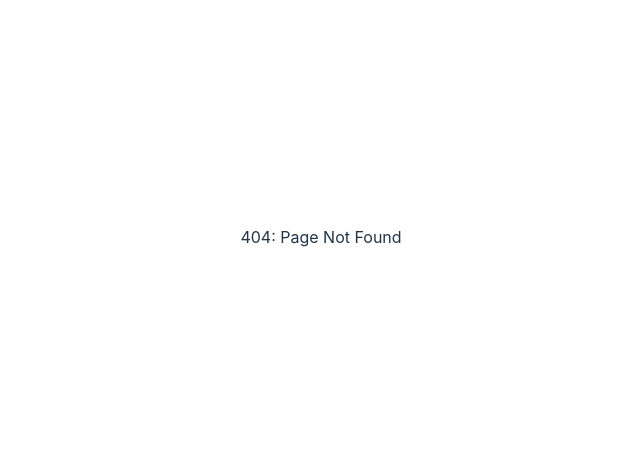
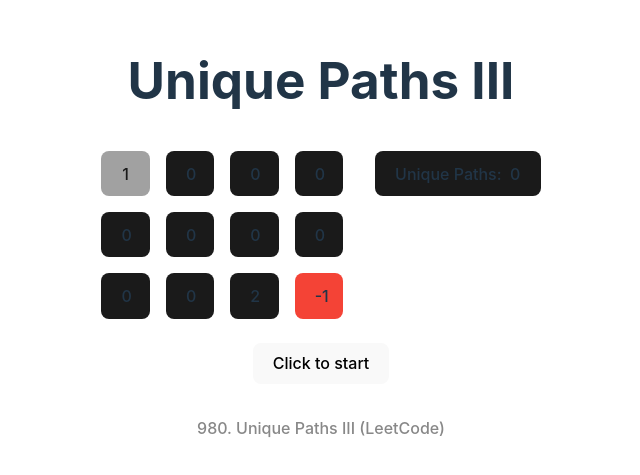
Before and after one commit to shantanupatil23/AlgoViz, a React (Vite) app in the folder algo-viz-react/: page /unique-paths in a window 1280 px wide. Before the commit this address had no page. Shown: the part 163-638 px from the top of the page, without its empty margins (319-959 px from the left). Built offline with nearby package versions, Linux system fonts and the light colour scheme.

Commit message:
new algorithm, refractor

```diff
--- a/algo-viz-react/src/App.jsx
+++ b/algo-viz-react/src/App.jsx
@@ -3,6 +3,7 @@ import Home from "./Home";
 import NoPage from "./NoPage";
 import MinimumPathSum from "./algorithms/MinimumPathSum";
 import ShortestPathToGetAllKeys from "./algorithms/ShortestPathToGetAllKeys";
+import UniquePaths from "./algorithms/UniquePaths";
 
 function App() {
   return (
@@ -14,6 +15,7 @@ function App() {
           path="shortest-path-keys"
           element={<ShortestPathToGetAllKeys />}
         />
+        <Route path="unique-paths" element={<UniquePaths />} />
         <Route path="*" element={<NoPage />} />
       </Routes>
     </BrowserRouter>
--- a/algo-viz-react/src/Home.css
+++ b/algo-viz-react/src/Home.css
@@ -38,8 +38,12 @@
   display: inline;
 }
 
-.algo-button{
+.algo-button {
   margin-inline: 1em;
+}
+
+.card .algo-button {
+  width: 20em;
 }
 
 .read-the-docs {
--- a/algo-viz-react/src/Home.jsx
+++ b/algo-viz-react/src/Home.jsx
@@ -14,6 +14,11 @@ function Home() {
       id: crypto.randomUUID(),
       title: "Minimum Path Sum",
       endpoint: "min-path-sum",
+    },
+    {
+      id: crypto.randomUUID(),
+      title: "Unique Paths III",
+      endpoint: "unique-paths",
     },
   ];
 
@@ -37,7 +42,9 @@ function Home() {
           );
         })}
       </div>
-      <p className="read-the-docs">Click on the any Algorithm to proceed.</p>
+      <p className="read-the-docs">
+        Choose an algorithm for visualization from the available options.
+      </p>
     </>
   );
 }
--- a/algo-viz-react/src/algorithms/MinimumPathSum.jsx
+++ b/algo-viz-react/src/algorithms/MinimumPathSum.jsx
@@ -52,10 +52,10 @@ export default function MinimumPathSum() {
     const current_pointer_value = matrix[i][j].value;
 
     updateMatrix(i, j, Grid.current, current_pointer_value);
-    await sleep(200);
+    await sleep(100);
 
     if (i === matrix.length - 1 && j === matrix[0].length - 1) {
-      await sleep(500);
+      await sleep(200);
       min_sum = Math.min(min_sum ?? count_debug, count_debug);
       updateMatrix(i, j, Grid.notVisited, current_pointer_value * -1, min_sum);
       return;
@@ -73,7 +73,7 @@ export default function MinimumPathSum() {
       updateMatrix(i, j, Grid.current);
     }
 
-    await sleep(200);
+    await sleep(100);
     updateMatrix(i, j, Grid.notVisited, current_pointer_value * -1);
     return;
   }
@@ -84,10 +84,10 @@ export default function MinimumPathSum() {
 
   return (
     <VisualizeBlock
+      title="Minimum Path Sum"
       matrix={matrix}
       count={count}
       minCount={minCount}
-      runAlgorithm={runAlgorithm}
       visualizeSection={
         <>
           <div className="viz-div">
@@ -119,6 +119,9 @@ export default function MinimumPathSum() {
           </div>
         </>
       }
+      runAlgorithm={runAlgorithm}
+      url="https://leetcode.com/problems/minimum-path-sum/"
+      question="64. Minimum Path Sum (LeetCode)"
     />
   );
 }
--- a/algo-viz-react/src/algorithms/ShortestPathToGetAllKeys.jsx
+++ b/algo-viz-react/src/algorithms/ShortestPathToGetAllKeys.jsx
@@ -217,9 +217,9 @@ export default function ShortestPathToGetAllKeys() {
 
   return (
     <VisualizeBlock
+      title="Shortest Path to Get All Keys"
       matrix={matrix}
       resultMatrix={resultMatrix}
-      runAlgorithm={runAlgorithm}
       visualizeSection={
         <>
           {[
@@ -250,6 +250,9 @@ export default function ShortestPathToGetAllKeys() {
           })}
         </>
       }
+      runAlgorithm={runAlgorithm}
+      url="https://leetcode.com/problems/shortest-path-to-get-all-keys/"
+      question="864. Shortest Path to Get All Keys (LeetCode)"
     />
   );
 }
--- /dev/null
+++ b/algo-viz-react/src/algorithms/UniquePaths.jsx
@@ -0,0 +1,156 @@
+import { useState } from "react";
+import { Grid } from "../constants";
+import VisualizeBlock from "./VisualizeBlock";
+
+export default function UniquePaths() {
+  const grid = [
+    [1, 0, 0, 0],
+    [0, 0, 0, 0],
+    [0, 0, 2, -1],
+  ];
+
+  const [matrix, setMatrix] = useState(
+    grid.map((row) => {
+      return row.map((item) => {
+        return {
+          id: crypto.randomUUID(),
+          value: item,
+          status:
+            item === 1
+              ? Grid.current
+              : item === -1
+              ? Grid.wall
+              : Grid.notVisited,
+        };
+      });
+    })
+  );
+  const [count, setCount] = useState(0);
+
+  function sleep(ms) {
+    return new Promise((resolve) => setTimeout(resolve, ms));
+  }
+
+  let visited = [];
+  let n_blocks = 0;
+
+  async function traverse(i, j) {
+    if (visited.some(([dx, dy]) => dx === i && dy === j)) return;
+
+    const current_matrix = [...matrix];
+
+    if (visited.length > 0) {
+      const [dx, dy] = visited[visited.length - 1];
+      current_matrix[dx][dy].status = Grid.visited;
+    }
+    current_matrix[i][j].status = Grid.current;
+    setMatrix(current_matrix);
+    await sleep(100);
+
+    visited.push([i, j]);
+
+    if (grid[i][j] === 2) {
+      if (visited.length - 2 === n_blocks) {
+        setCount((currentCount) => {
+          return ++currentCount;
+        });
+        await sleep(500);
+      }
+      visited.pop();
+
+      if (visited.length > 0) {
+        const temp = visited[visited.length - 1];
+        current_matrix[temp[0]][temp[1]].status = Grid.current;
+        current_matrix[i][j].status = Grid.notVisited;
+        setMatrix(current_matrix);
+        await sleep(100);
+      }
+      return;
+    }
+
+    if (
+      j !== grid[0].length - 1 &&
+      grid[i][j + 1] !== -1 &&
+      grid[i][j + 1] !== 1
+    ) {
+      await traverse(i, j + 1);
+    }
+    if (
+      i !== grid.length - 1 &&
+      grid[i + 1][j] !== -1 &&
+      grid[i + 1][j] !== 1
+    ) {
+      await traverse(i + 1, j);
+    }
+    if (j !== 0 && grid[i][j - 1] !== -1 && grid[i][j - 1] !== 1) {
+      await traverse(i, j - 1);
+    }
+    if (i !== 0 && grid[i - 1][j] !== -1 && grid[i - 1][j] !== 1) {
+      await traverse(i - 1, j);
+    }
+    visited.pop();
+
+    if (visited.length > 0) {
+      const temp = visited[visited.length - 1];
+      current_matrix[temp[0]][temp[1]].status = Grid.current;
+      current_matrix[i][j].status = Grid.notVisited;
+      setMatrix(current_matrix);
+      await sleep(100);
+    }
+    return;
+  }
+
+  async function runAlgorithm() {
+    setCount(0);
+    let start_i = 0;
+    let start_j = 0;
+    for (let i = 0; i < grid.length; i++) {
+      for (let j = 0; j < grid[0].length; j++) {
+        if (grid[i][j] === 0) {
+          n_blocks += 1;
+        } else if (grid[i][j] == 1) {
+          start_i = i;
+          start_j = j;
+        }
+      }
+    }
+    await traverse(start_i, start_j);
+  }
+
+  return (
+    <VisualizeBlock
+      title="Unique Paths III"
+      matrix={matrix}
+      count={count}
+      visualizeSection={
+        <>
+          <div className="viz-div">
+            {matrix.map((row) => {
+              return (
+                <div key={crypto.randomUUID()} className="viz-row">
+                  {row.map((item) => {
+                    return (
+                      <div key={item.id} className={`viz-block ${item.status}`}>
+                        {item.value}
+                      </div>
+                    );
+                  })}
+                </div>
+              );
+            })}
+          </div>
+          <div>
+            <div className="viz-results">
+              <div className="viz-results-key">
+                Unique Paths:&nbsp;&nbsp;{count}
+              </div>
+            </div>
+          </div>
+        </>
+      }
+      runAlgorithm={runAlgorithm}
+      url="https://leetcode.com/problems/unique-paths-iii/"
+      question="980. Unique Paths III (LeetCode)"
+    />
+  );
+}
--- a/algo-viz-react/src/algorithms/VisualizeBlock.jsx
+++ b/algo-viz-react/src/algorithms/VisualizeBlock.jsx
@@ -2,7 +2,7 @@
 export default function VisualizeBlock(props) {
   return (
     <>
-      <h1>Minimum Path Sum</h1>
+      <h1>{props.title}</h1>
       <div className="viz-section">{props.visualizeSection}</div>
       <button
         onClick={() => props.runAlgorithm()}
@@ -11,6 +11,9 @@ export default function VisualizeBlock(props) {
       >
         Click to start
       </button>
+      <a href={props.url} target="_blank" rel="noreferrer">
+        <p className="read-the-docs">{props.question}</p>
+      </a>
     </>
   );
 }
```
